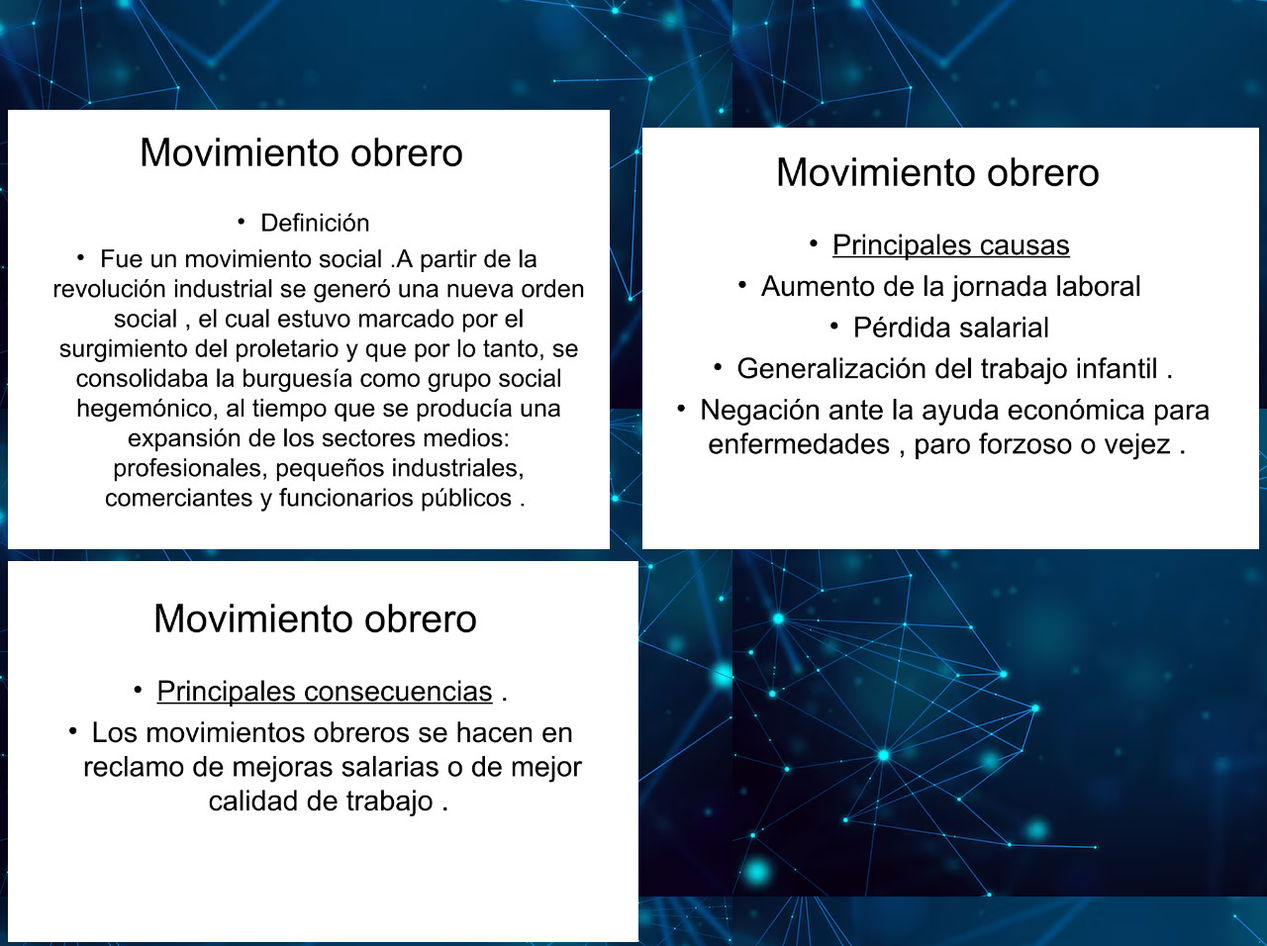
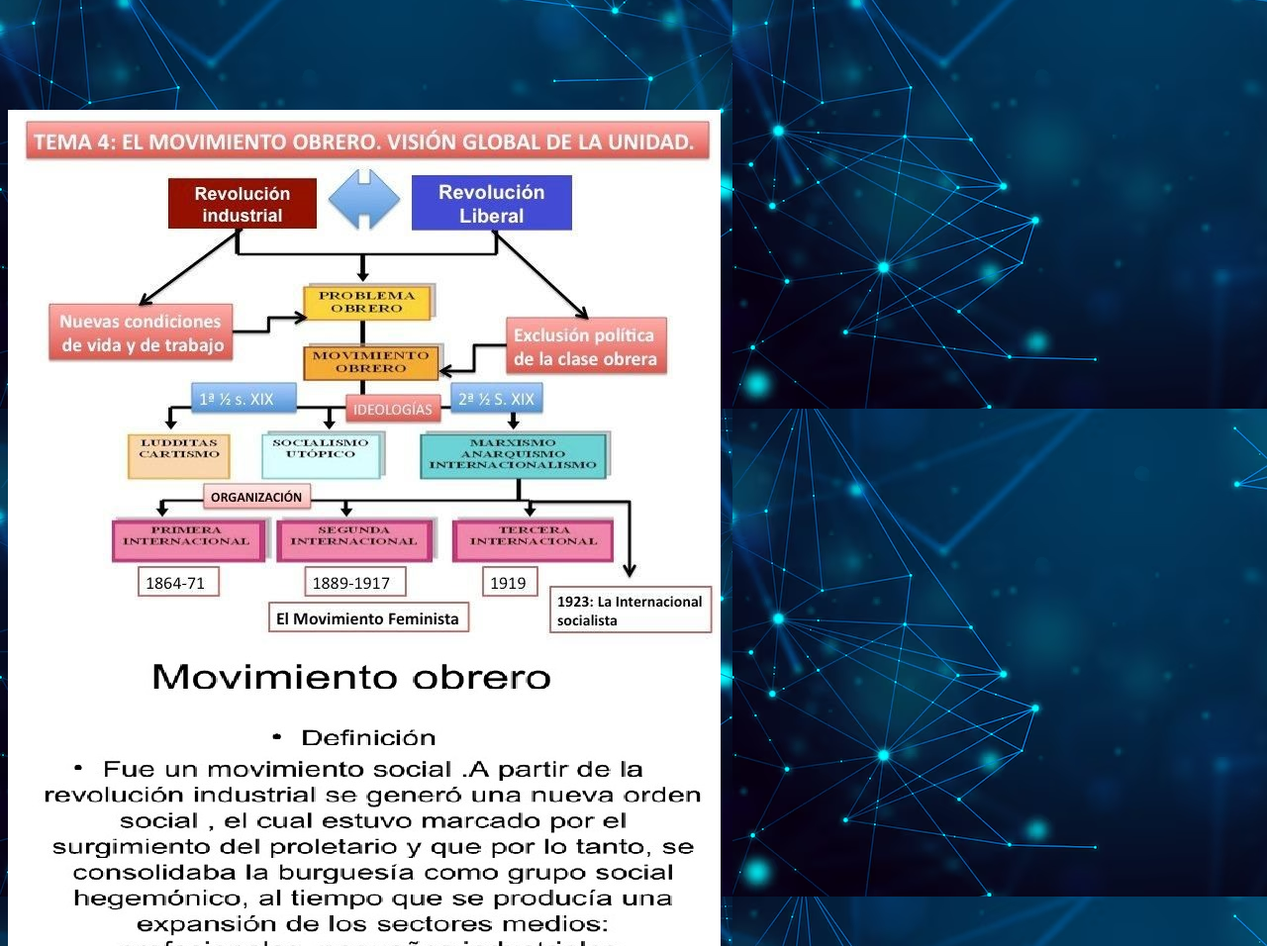
Before and after one commit to Juanmacorrales/paginafinal, a plain HTML site: page sociales3.html in a window 1280 px wide. Shown: the part 80-1036 px from the top of the page at 99% size. Drawn offline with Linux system fonts and the light colour scheme.

Commit message:
actualizam

```diff
--- a/sociales3.html
+++ b/sociales3.html
@@ -16,10 +16,9 @@
         <div class=""></div>
 
         <div class="mapaSociales">
-            <img src="movi1.jpg" alt="" style="max-width: 100%; height: auto;">
-            <img src="movi2.jpg" alt="" style="max-width: 100%; height: auto;">
-            <img src="movi3.jpg" alt="" style="max-width: 100%; height: auto;">
-            <img src="movimiento.jpg" alt="" style="max-width: 100%; height: auto;">
+
+            <img src="movi4.jpg" alt="" style="max-width: 100%; height: auto;">
+
         </div>
 
         <div class="videoindus">
```
Also changed, not shown: movi4.jpg (added).
